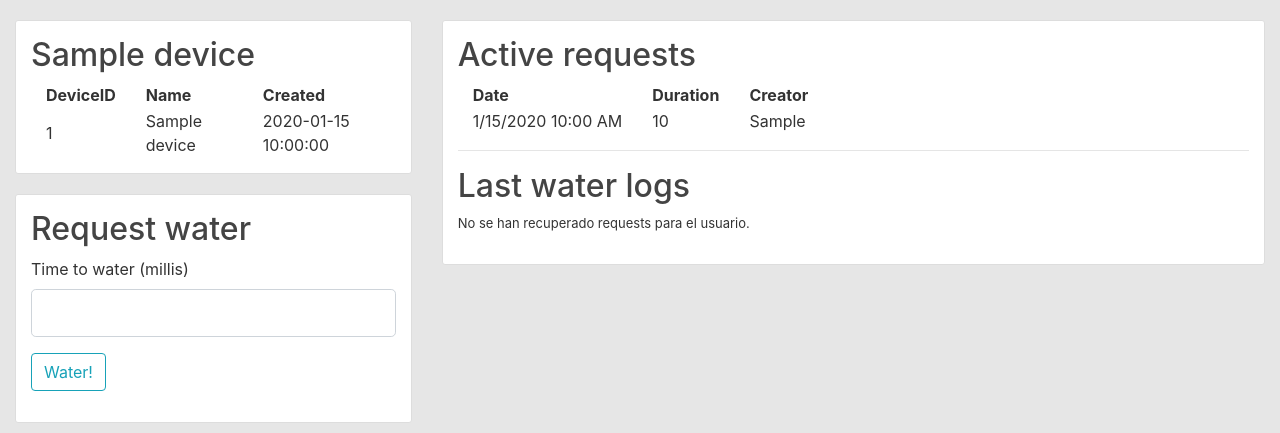
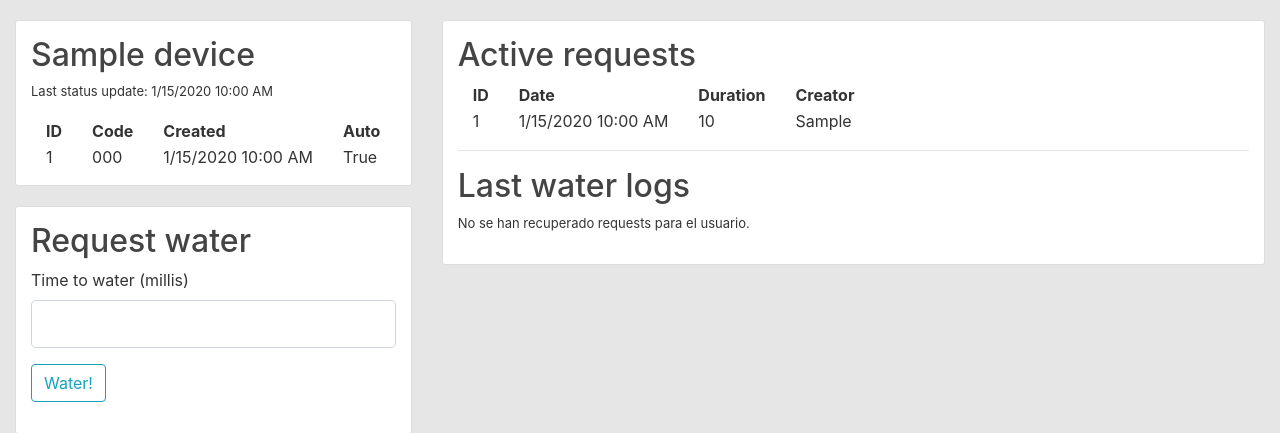
Before and after one commit to raiabril/iotgrx, a Flask app: page /check/000 in a window 1280 px wide. Shown: the part 60-493 px from the top of the page. Run offline with Flask 2, Linux system fonts and the light colour scheme; a user stored in the database is signed in; tables that the repository leaves empty hold one stand-in row (values such as "Sample post"); data that the repository does not hold is empty; some libraries are stand-ins or nearby versions.

Commit message:
added last update

```diff
--- a/app/templates/water.html
+++ b/app/templates/water.html
@@ -6,16 +6,19 @@
     <div class="col-md-4">
       <div class="content-section">
         <h2>{{device.name}}</h2>
+        <p>Last status update: {{moment(event.date_created).format('l')}} {{moment(event.date_created).format('LT')}}</p>
         <table>
           <tr>
-              <th>DeviceID</th>
-              <th>Name</th>
+              <th>ID</th>
+              <th>Code</th>
               <th>Created</th>
+              <th>Auto</th>
           </tr>
           <tr>
             <td>{{device.id}}</td>
-            <td>{{device.name}}</td>
-            <td>{{device.date_created}}</td>
+            <td>{{device.code}}</td>
+            <td>{{moment(device.date_created).format('l')}} {{moment(device.date_created).format('LT')}}</td>
+            <td>{{device.automatic_watering}}</td>
           </tr>
         </table>
       </div>
@@ -50,12 +53,14 @@
         {% else %}
         <table>
           <tr>
+            <th>ID</th>
             <th>Date</th>
             <th>Duration</th>
             <th>Creator</th>
           </tr>
           {% for request in requests %}
           <tr>
+            <td>{{request.id}}</td>
             <td>{{moment(request.date_created).format('l')}} {{moment(request.date_created).format('LT')}}</td>
             <td>{{request.duration}}</td>
             <td>{{request.creator}}</td>
--- a/app/water/routes.py
+++ b/app/water/routes.py
@@ -12,9 +12,10 @@ water = Blueprint('water', __name__)
 def check(device_code):
     device = Device.query.filter_by(code=device_code).first()
     devices = Device.query.filter_by(active=1).all()
-    requests = WaterRequest.query.filter_by(pending=True).order_by(WaterRequest.date_created.desc()).all()
+    requests = WaterRequest.query.filter_by(pending=True).order_by(WaterRequest.date_created.asc()).all()
     logs = WaterLog.query.filter_by(device_code=device.code).order_by(WaterLog.date_created.desc()).limit(10).all()
     form = WaterForm()
+    event = Event.query.filter_by(device_code=device.code).order_by(Event.date_created.desc()).first()
 
     if form.validate_on_submit():
         duration = form.duration.data
@@ -30,4 +31,5 @@ def check(device_code):
                             logs=logs,
                             form=form,
                             device=device,
-                            devices=devices)
+                            devices=devices,
+                            event=event)
```
